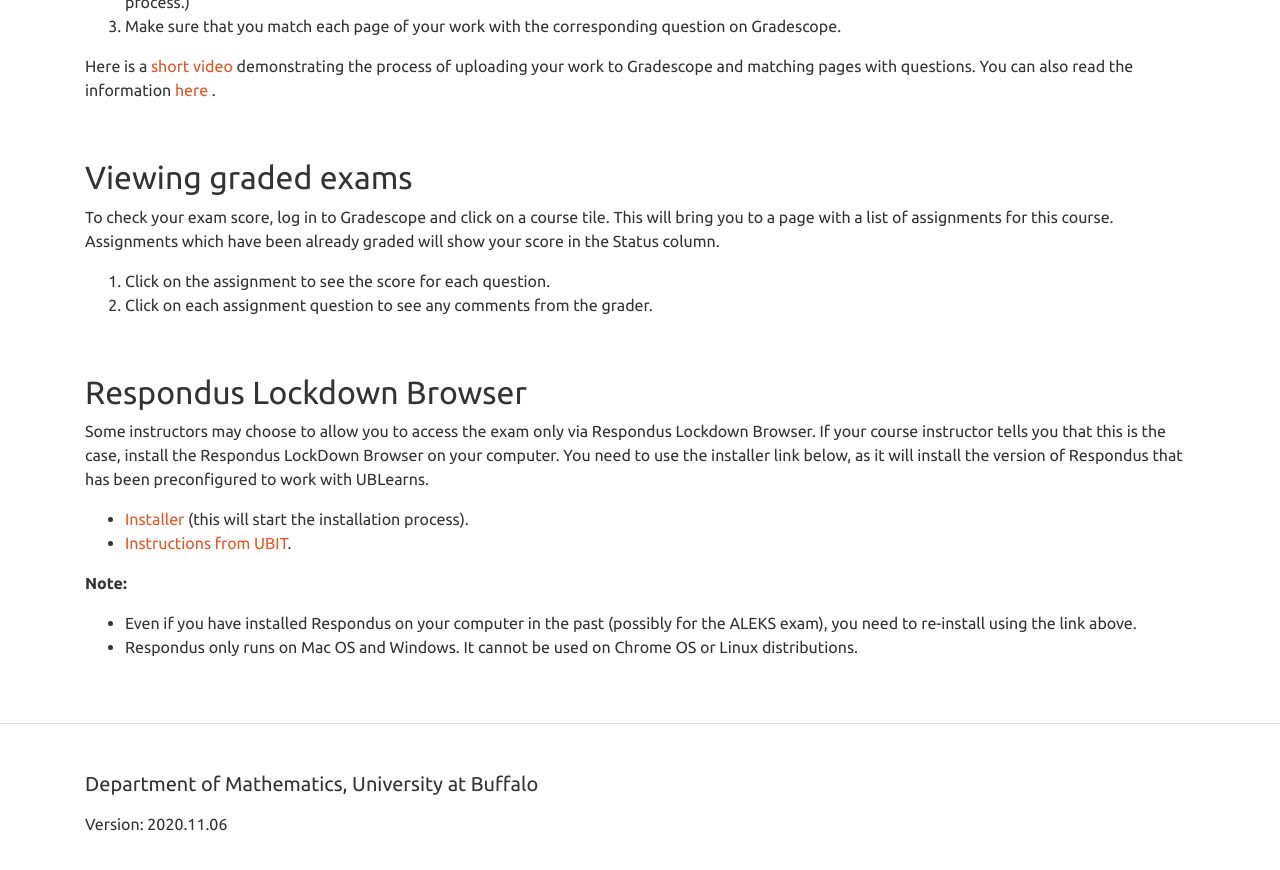
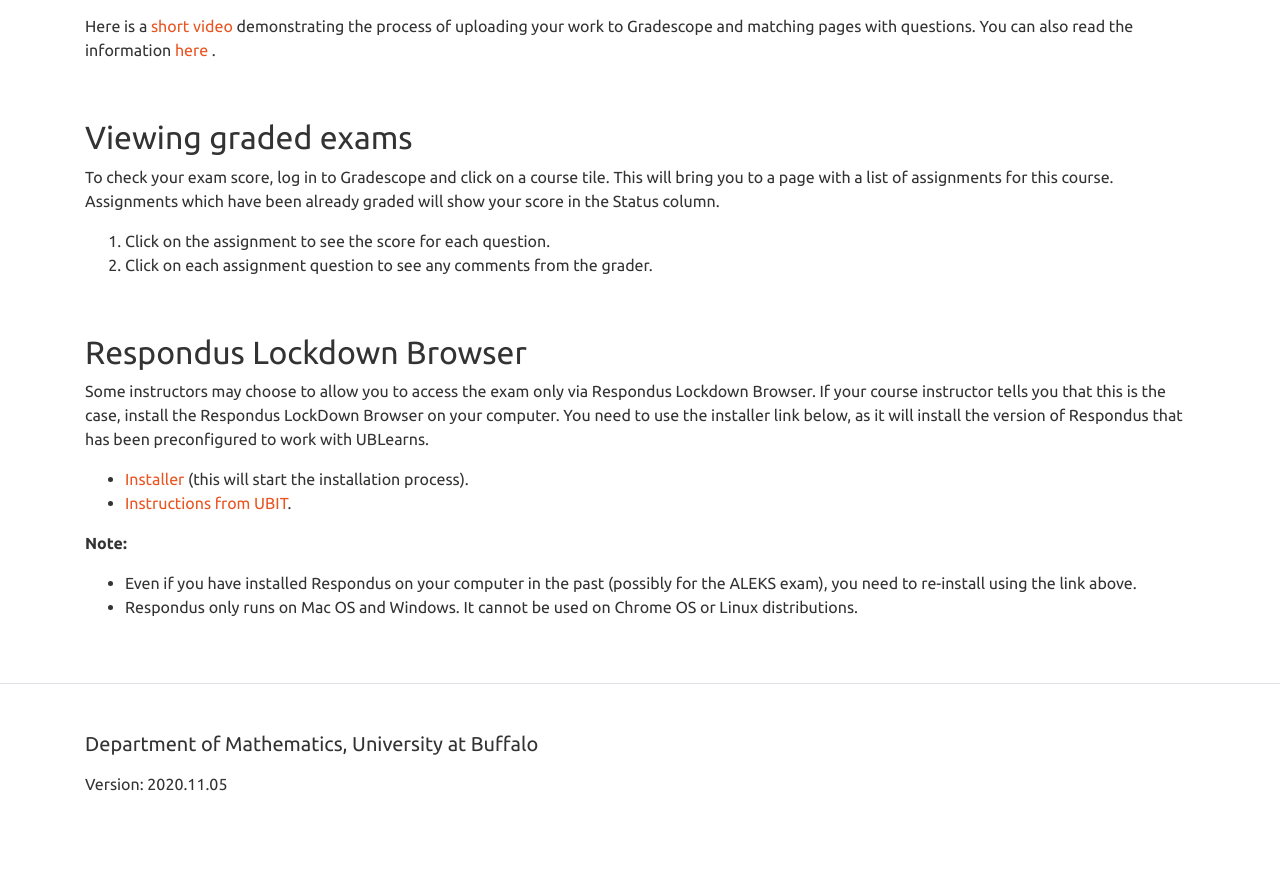
Before and after one commit to ub-math/exam_guides, a Jekyll site: the page built from docs/index.md, in a window 1280 px wide and 900 px high, scrolled down 5684 px. Shown: the top 870 px of the window. Built offline with Jekyll 4.4.1, drawn with Linux system fonts in a browser that asks for light colours.

Commit message:
Update index.md

```diff
--- a/docs/index.md
+++ b/docs/index.md
@@ -1,7 +1,7 @@
 ---
 layout: default
 title: "UB Math Exams: Student's Guide"
-version: "2020.11.06"
+version: "2020.11.05"
 ---
 
 
@@ -275,7 +275,6 @@ Here is a [short video](https://ub.hosted.panopto.com/Panopto/Pages/Viewer.aspx?
   </ul>
 </div>
 
-<br/>
 
 #### 6. Submit your work to Gradescope
 
@@ -306,14 +305,16 @@ To check your exam score, log in to Gradescope and click on a course tile. This
 
 ## Respondus Lockdown Browser
 
-Some instructors may choose to allow you to access the exam only via Respondus Lockdown Browser. If your course instructor tells you that this is the case,
-install the Respondus LockDown Browser on your computer. You need to use the installer link below, as it will install the version of Respondus that has been
+Some instructors may choose to allow you to access the exam only via Respondus Lockdown Browser.
+If your course instructor tells you that this is the case,
+install the Respondus LockDown Browser on your computer. You need to use the installer link below,
+as it will install the version of Respondus that has been
 preconfigured to work with UBLearns.
 
 * [Installer](https://download.respondus.com/lockdown/download.php?id=231516053){:target="_blank" rel="noopener"} (this will start the installation process).
 * [Instructions from UBIT](http://www.buffalo.edu/ubit/service-guides/teaching-technology/learning-resources-for-students/ublearns/respondus.html){:target="_blank" rel="noopener"}.
 
 **Note:**
-* Even if you have installed Respondus on your computer in the past (possibly for the ALEKS exam), you need to re-install using
-  the link above.
+* Even if you have installed Respondus on your computer in the past (possibly for the ALEKS exam),
+  you need to re-install using the link above.
 * Respondus only runs on Mac OS and Windows. It cannot be used on Chrome OS or Linux distributions.
```
